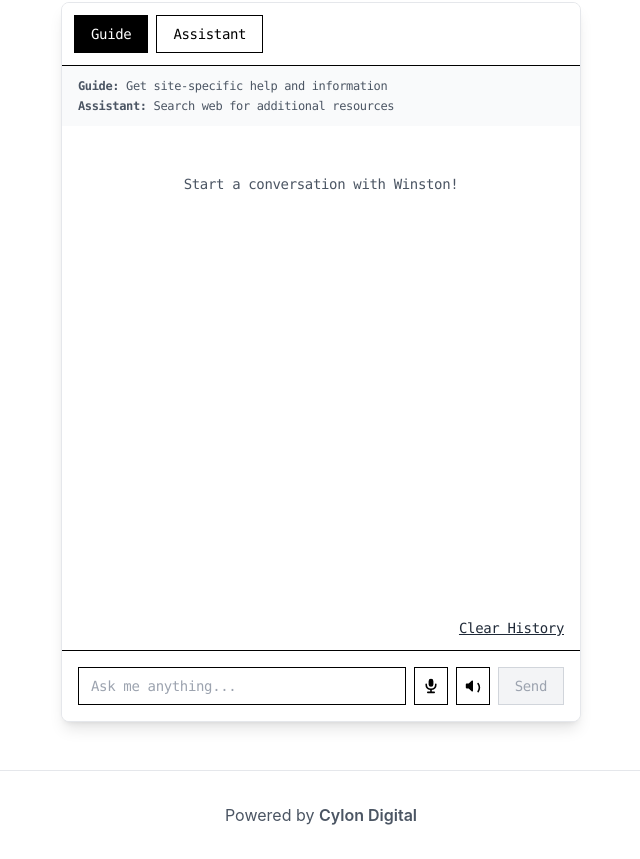
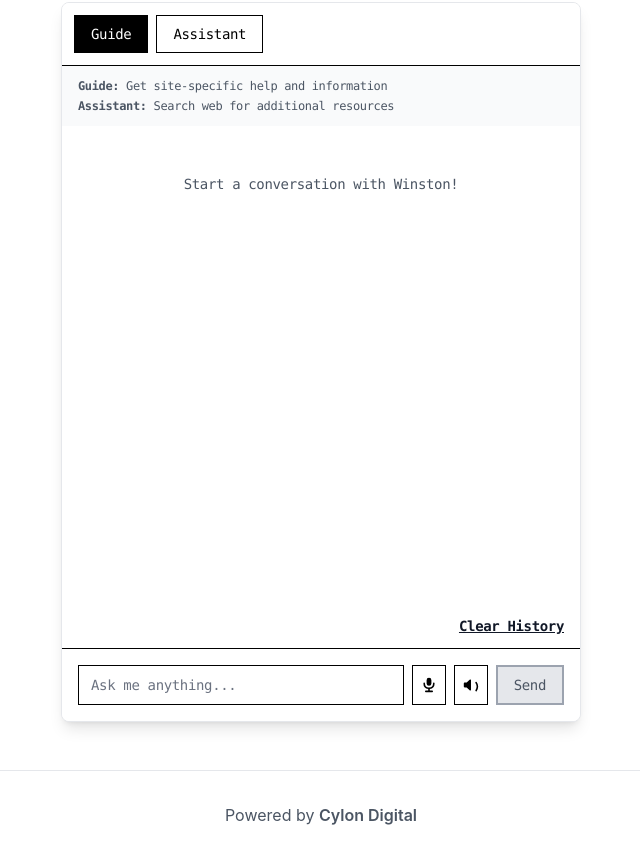
Before and after one commit to WinstonAC/winston-Chat, a Next.js app: page / in a window 1280 px wide. Shown: the part 347-1206 px from the top of the page, without its empty margins (319-959 px from the left). Built offline with nearby package versions, Linux system fonts and the light colour scheme.

Commit message:
fix: make input text and Clear History highly readable
- Input field: added explicit text-black and placeholder-gray-500 for clear contrast
- Clear History: changed to text-gray-900 for maximum readability
- Fixes the issue where typed text was invisible in the input field

```diff
--- a/app/components/ChatWidget.tsx
+++ b/app/components/ChatWidget.tsx
@@ -529,7 +529,7 @@ export default function ChatWidget({ onClose, isEmbedded = false, kb = 'default'
       <div className="flex justify-end px-4 py-3 flex-shrink-0 bg-white">
         <button
           onClick={() => setMessages([])}
-          className="text-sm font-medium text-gray-800 hover:text-red-600 transition underline"
+          className="text-sm font-bold text-gray-900 hover:text-red-600 transition underline"
           title={getTooltip('clearHistory')}
           aria-label={getTooltip('clearHistory')}
         >
@@ -546,7 +546,7 @@ export default function ChatWidget({ onClose, isEmbedded = false, kb = 'default'
           onChange={(e) => setInput(e.target.value)}
           onKeyPress={handleKeyPress}
           placeholder="Ask me anything..."
-          className="flex-1 px-3 py-2 border border-black text-sm focus:outline-none focus:ring-2 focus:ring-blue-500 rounded-none"
+          className="flex-1 px-3 py-2 border border-black text-sm text-black placeholder-gray-500 focus:outline-none focus:ring-2 focus:ring-blue-500 rounded-none"
           disabled={loading}
         />
         <button
@@ -585,7 +585,7 @@ export default function ChatWidget({ onClose, isEmbedded = false, kb = 'default'
           type="submit"
           onClick={handleSubmit}
           disabled={!input.trim() || loading}
-          className="px-4 py-2 bg-black text-white text-sm font-medium hover:bg-gray-800 disabled:bg-gray-100 disabled:text-gray-400 disabled:cursor-not-allowed transition rounded-none border border-gray-300"
+          className="px-4 py-2 bg-black text-white text-sm font-medium hover:bg-gray-800 disabled:bg-gray-200 disabled:text-gray-600 disabled:cursor-not-allowed transition rounded-none border-2 border-gray-400"
           title={getTooltip('send')}
           aria-label={getTooltip('send')}
         >
```
